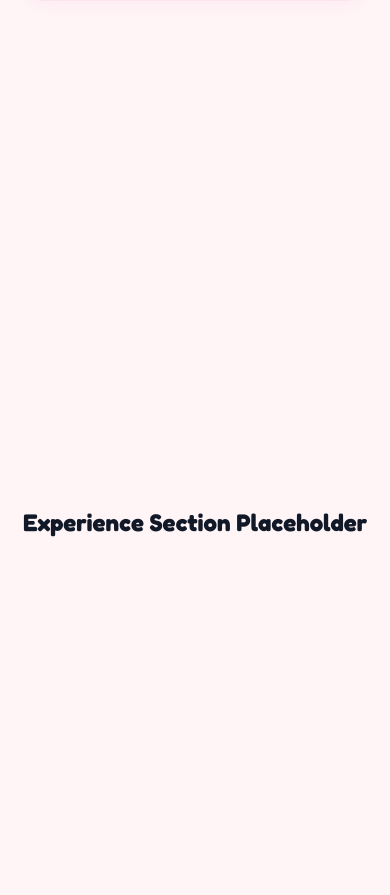
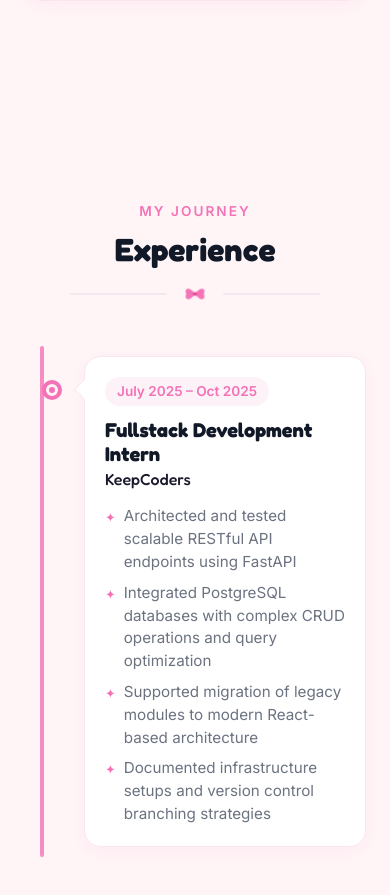
Before and after one commit to mohidabdullah52/MadamPortfolio, a React (Vite) app: page / in a window 390 px wide. Shown: the part 6306-7201 px from the top of the page. Built offline with nearby package versions, Linux system fonts and the light colour scheme.

Commit message:
Step 11: Implement Experience Section

```diff
--- a/src/App.jsx
+++ b/src/App.jsx
@@ -5,6 +5,7 @@ import Hero from './components/Hero';
 import About from './components/About';
 import Skills from './components/Skills';
 import Projects from './components/Projects';
+import Experience from './components/Experience';
 import ScrollToTop from './components/ScrollToTop';
 
 function App() {
@@ -26,9 +27,8 @@ function App() {
           {/* Projects Section */}
           <Projects />
 
-          <section id="experience" style={{ minHeight: '100vh', display: 'flex', alignItems: 'center', justifyContent: 'center' }}>
-            <h2>Experience Section Placeholder</h2>
-          </section>
+          {/* Experience Section */}
+          <Experience />
 
           <section id="contact" style={{ minHeight: '100vh', display: 'flex', alignItems: 'center', justifyContent: 'center' }}>
             <h2>Contact Section Placeholder</h2>
--- /dev/null
+++ b/src/components/Experience.css
@@ -0,0 +1,148 @@
+.experience {
+  background-color: var(--color-bg-main);
+  position: relative;
+  overflow: hidden;
+  transition: background-color var(--theme-transition);
+}
+
+.timeline-container {
+  position: relative;
+  max-width: 800px;
+  margin: 40px auto 0;
+  padding: 10px 0;
+}
+
+.timeline-line {
+  position: absolute;
+  left: 16px;
+  top: 0;
+  bottom: 0;
+  width: 4px;
+  background-color: var(--color-primary);
+  border-radius: 4px;
+  opacity: 0.8;
+}
+
+.timeline-list {
+  display: flex;
+  flex-direction: column;
+  gap: 30px;
+}
+
+.timeline-item {
+  position: relative;
+  padding-left: 50px;
+}
+
+.timeline-dot {
+  position: absolute;
+  left: 8px;
+  top: 24px;
+  width: 20px;
+  height: 20px;
+  border-radius: 50%;
+  background-color: var(--color-bg-main);
+  border: 4px solid var(--color-primary);
+  display: flex;
+  align-items: center;
+  justify-content: center;
+  z-index: 5;
+  cursor: pointer;
+  transition: transform 0.3s ease, background-color var(--theme-transition);
+}
+
+.timeline-dot-inner {
+  width: 6px;
+  height: 6px;
+  border-radius: 50%;
+  background-color: var(--color-primary);
+}
+
+.timeline-card {
+  background: var(--color-bg-card);
+  border: 1px solid var(--color-border-card);
+  border-radius: 16px;
+  padding: 28px;
+  box-shadow: var(--shadow-card);
+  transition: all 0.3s cubic-bezier(0.25, 0.8, 0.25, 1);
+  position: relative;
+}
+
+/* Optional triangle pointing to the timeline */
+.timeline-card::before {
+  content: '';
+  position: absolute;
+  left: -8px;
+  top: 25px;
+  width: 15px;
+  height: 15px;
+  background-color: var(--color-bg-card);
+  border-left: 1px solid var(--color-border-card);
+  border-bottom: 1px solid var(--color-border-card);
+  transform: rotate(45deg);
+  transition: border-color var(--theme-transition);
+}
+
+.timeline-period {
+  display: inline-block;
+  font-size: 0.85rem;
+  font-weight: 600;
+  color: var(--color-primary);
+  background-color: var(--color-primary-ultra-light);
+  padding: 4px 12px;
+  border-radius: 20px;
+  margin-bottom: 12px;
+  font-family: var(--font-body);
+}
+
+.timeline-role {
+  font-size: 1.4rem;
+  font-family: var(--font-heading);
+  color: var(--color-text-heading);
+  margin-bottom: 4px;
+}
+
+.timeline-company {
+  font-size: 1rem;
+  color: var(--color-text-primary);
+  font-weight: 500;
+  margin-bottom: 16px;
+}
+
+.timeline-bullets {
+  display: flex;
+  flex-direction: column;
+  gap: 8px;
+}
+
+.timeline-bullet {
+  display: flex;
+  align-items: flex-start;
+  gap: 8px;
+}
+
+.timeline-bullet-marker {
+  color: var(--color-primary);
+  font-size: 0.8rem;
+  margin-top: 3px;
+}
+
+.timeline-bullet-text {
+  font-size: 0.95rem;
+  color: var(--color-text-secondary);
+  line-height: 1.5;
+}
+
+@media (max-width: 768px) {
+  .timeline-container {
+    padding-left: 10px;
+  }
+
+  .timeline-card {
+    padding: 20px;
+  }
+
+  .timeline-role {
+    font-size: 1.25rem;
+  }
+}
--- /dev/null
+++ b/src/components/Experience.jsx
@@ -0,0 +1,113 @@
+import React from 'react';
+import { motion } from 'framer-motion';
+import { experienceData } from '../data/portfolioData';
+import { useScrollAnimation } from '../hooks/useScrollAnimation';
+import SectionHeading from './SectionHeading';
+import './Experience.css';
+
+const Experience = () => {
+  const { ref, isInView } = useScrollAnimation(0.15);
+
+  const timelineVariants = {
+    hidden: { opacity: 0 },
+    visible: {
+      opacity: 1,
+      transition: {
+        staggerChildren: 0.3,
+        delayChildren: 0.1
+      }
+    }
+  };
+
+  const itemVariants = {
+    hidden: { opacity: 0, x: -50 },
+    visible: {
+      opacity: 1,
+      x: 0,
+      transition: { duration: 0.6, ease: "easeOut" }
+    }
+  };
+
+  const lineVariants = {
+    hidden: { scaleY: 0 },
+    visible: {
+      scaleY: 1,
+      transition: { duration: 0.8, ease: "easeInOut" }
+    }
+  };
+
+  const dotVariants = {
+    hidden: { scale: 0, opacity: 0 },
+    visible: {
+      scale: 1,
+      opacity: 1,
+      transition: { type: 'spring', stiffness: 200, damping: 12, delay: 0.3 }
+    }
+  };
+
+  return (
+    <section className="experience" id="experience">
+      <div className="container">
+        <SectionHeading subtitle="my journey" title="Experience" />
+
+        <div className="timeline-container" ref={ref}>
+          {/* Vertical Timeline Line */}
+          <motion.div
+            className="timeline-line"
+            variants={lineVariants}
+            initial="hidden"
+            animate={isInView ? "visible" : "hidden"}
+            style={{ originY: 0 }}
+          />
+
+          <motion.div
+            className="timeline-list"
+            variants={timelineVariants}
+            initial="hidden"
+            animate={isInView ? "visible" : "hidden"}
+          >
+            {experienceData.map((exp, index) => (
+              <motion.div
+                key={index}
+                className="timeline-item"
+                variants={itemVariants}
+              >
+                {/* Timeline Dot */}
+                <motion.div
+                  className="timeline-dot"
+                  variants={dotVariants}
+                  whileHover={{ scale: 1.3 }}
+                >
+                  <div className="timeline-dot-inner"></div>
+                </motion.div>
+
+                {/* Timeline Card */}
+                <motion.div
+                  className="timeline-card"
+                  whileHover={{ y: -5, boxShadow: 'var(--shadow-card-hover)', borderColor: 'var(--color-primary)' }}
+                >
+                  <span className="timeline-period">{exp.period}</span>
+                  <h3 className="timeline-role">{exp.role}</h3>
+                  <h4 className="timeline-company">{exp.company}</h4>
+
+                  {exp.bullets && (
+                    <ul className="timeline-bullets">
+                      {exp.bullets.map((bullet, idx) => (
+                        <li key={idx} className="timeline-bullet">
+                          <span className="timeline-bullet-marker">✦</span>
+                          <span className="timeline-bullet-text">{bullet}</span>
+                        </li>
+                      ))}
+                    </ul>
+                  )}
+                </motion.div>
+              </motion.div>
+            ))}
+          </motion.div>
+        </div>
+      </div>
+    </section>
+  );
+};
+
+export default Experience;
```
